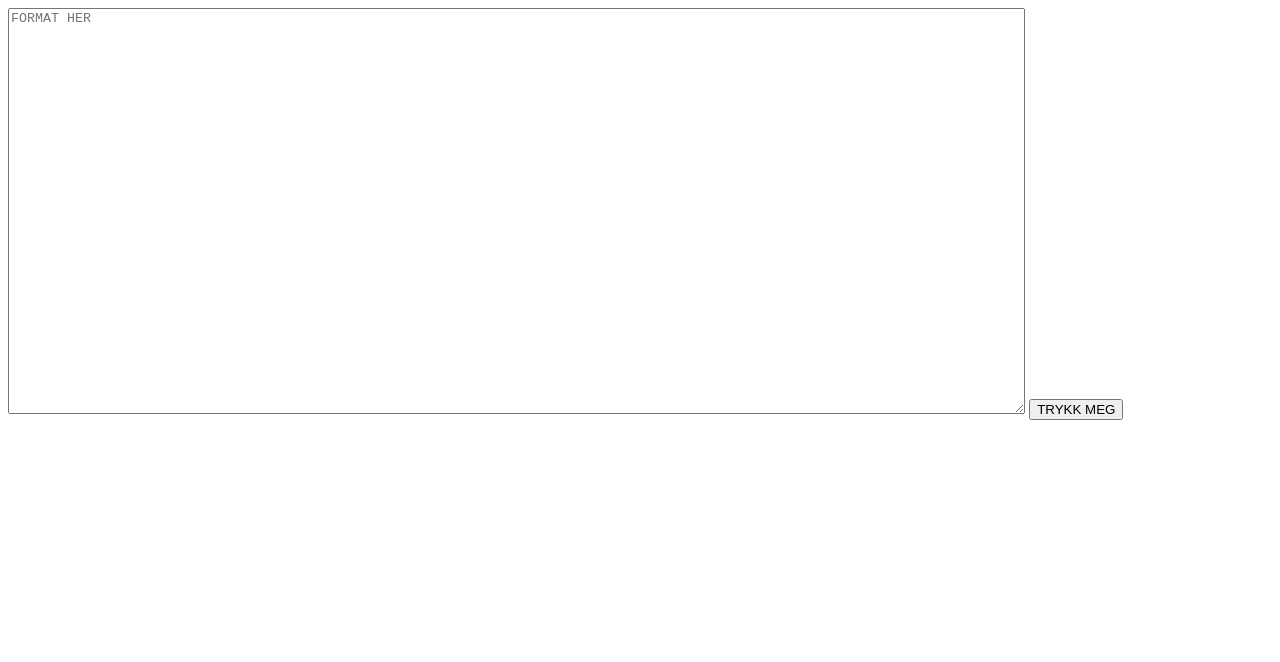
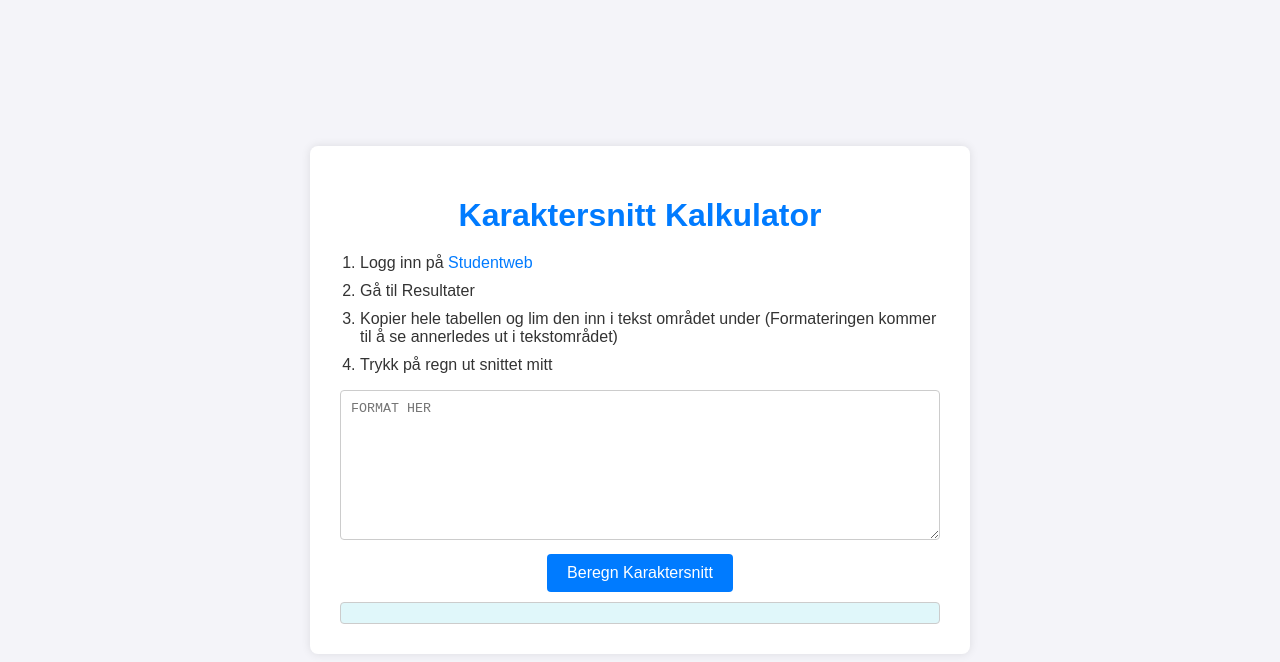
Before and after one commit to m04josefsen/m04josefsen.github.io, a plain HTML site: page index.html in a window 1280 px wide. Drawn offline with Linux system fonts and the light colour scheme.

Commit message:
La til styling

```diff
--- a/index.html
+++ b/index.html
@@ -3,14 +3,23 @@
 <head>
     <meta charset="UTF-8">
     <meta name="viewport" content="width=device-width, initial-scale=1.0">
-    <title>Document</title>
+    <title>Karaktersnitt Kalkulator</title>
     <link rel="stylesheet" href="style.css">
     <script src="script.js"></script>
 </head>
 <body>
     <main>
-        <textarea id="innKarakterer"></textarea>
-        <button onclick="hentKarakterer()">TRYKK MEG</button>
+        <h1>Karaktersnitt Kalkulator</h1>
+        <ol class="steg">
+            <li>Logg inn på <a href="https://fsweb.no/studentweb/">Studentweb</a></li>
+            <li>Gå til Resultater</li>
+            <li>Kopier hele tabellen og lim den inn i tekst området under (Formateringen kommer til å se annerledes ut i tekstområdet)</li>
+            <li>Trykk på regn ut snittet mitt</li>
+        </ol>
+
+        <textarea id="innKarakterer"></textarea> <br/>
+        <button onclick="hentKarakterer()">Beregn Karaktersnitt</button>
+        <div id="resultat"></div>
     </main>
 </body>
 </html>
--- a/script.js
+++ b/script.js
@@ -13,6 +13,7 @@ function placeholderText() {
 function hentKarakterer() {
     karakterSum = 0;
     studiepoengAntall = 0;
+    studiepoengAntallBestått = 0;
 
     const karakterer = document.getElementById("innKarakterer").value;
 
@@ -62,13 +63,39 @@ function hentKarakterer() {
 }
 
 function beregnKaraktersnitt() {
-    console.log(karakterSum);
-    console.log(studiepoengAntall);
-
     const karakterSnitt = (karakterSum / studiepoengAntall).toFixed(2);
+    const bokstavKarakter = beregnBokstavKarakter(karakterSnitt);
 
     studiepoengAntall += studiepoengAntallBestått;
 
-    console.log("Din studiepoengsum er : " + studiepoengAntall);
-    console.log("Ditt karaktersnitt er : " + karakterSnitt);
+    let print = "Ditt karaktersnitt er: " + karakterSnitt + " og du har totalt " + studiepoengAntall + " studiepoeng";
+    print += "<br>Dette tilsvarer en " + bokstavKarakter;
+
+    document.getElementById("resultat").innerHTML = print;
 }
+
+function beregnBokstavKarakter(karakterSnitt) {
+    let bokstavKarakter;
+
+    switch (true) {
+        case (karakterSnitt <= 5 && karakterSnitt >= 4.5):
+            bokstavKarakter = 'A';
+            break;
+        case (karakterSnitt < 4.5 && karakterSnitt >= 3.5):
+            bokstavKarakter = 'B';
+            break;
+        case (karakterSnitt < 3.5 && karakterSnitt >= 2.5):
+            bokstavKarakter = 'C';
+            break;
+        case (karakterSnitt < 2.5 && karakterSnitt >= 1.5):
+            bokstavKarakter = 'D';
+            break;
+        case (karakterSnitt < 1.5 && karakterSnitt >= 1.0):
+            bokstavKarakter = 'E';
+            break;
+        default:
+            bokstavKarakter = 'Ikke gyldig karaktersnitt';
+    }
+
+    return bokstavKarakter;
+}
--- a/style.css
+++ b/style.css
@@ -1,4 +1,79 @@
+body {
+    font-family: Arial, sans-serif;
+    background-color: #f4f4f9;
+    color: #333;
+    margin: 0;
+    padding: 0;
+    display: flex;
+    justify-content: center;
+    align-items: center;
+    height: 100vh;
+}
+
+main {
+    background: #fff;
+    border-radius: 8px;
+    box-shadow: 0 0 10px rgba(0, 0, 0, 0.1);
+    padding: 30px;
+    max-width: 600px;
+    width: 100%;
+    text-align: center;
+}
+
+h1 {
+    color: #007BFF;
+    margin-bottom: 20px;
+}
+
+.steg {
+    text-align: left;
+    padding-left: 20px;
+}
+
+.steg li {
+    margin-bottom: 10px;
+}
+
+.steg a {
+    color: #007BFF;
+    text-decoration: none;
+}
+
+.steg a:hover {
+    text-decoration: underline;
+}
+
 textarea {
-    height: 400px;
-    width: 80%;
+    width: 100%;
+    height: 150px;
+    padding: 10px;
+    margin-bottom: 10px;
+    border: 1px solid #ccc;
+    border-radius: 4px;
+    box-sizing: border-box;
+    resize: vertical;
 }
+
+button {
+    background-color: #007BFF;
+    color: white;
+    padding: 10px 20px;
+    border: none;
+    border-radius: 4px;
+    cursor: pointer;
+    font-size: 16px;
+}
+
+button:hover {
+    background-color: #0056b3;
+}
+
+#resultat {
+    margin-top: 10px;
+    font-size: 18px;
+    color: #333;
+    background: #e0f7fa;
+    padding: 10px;
+    border: 1px solid #ccc;
+    border-radius: 4px;
+}
```
